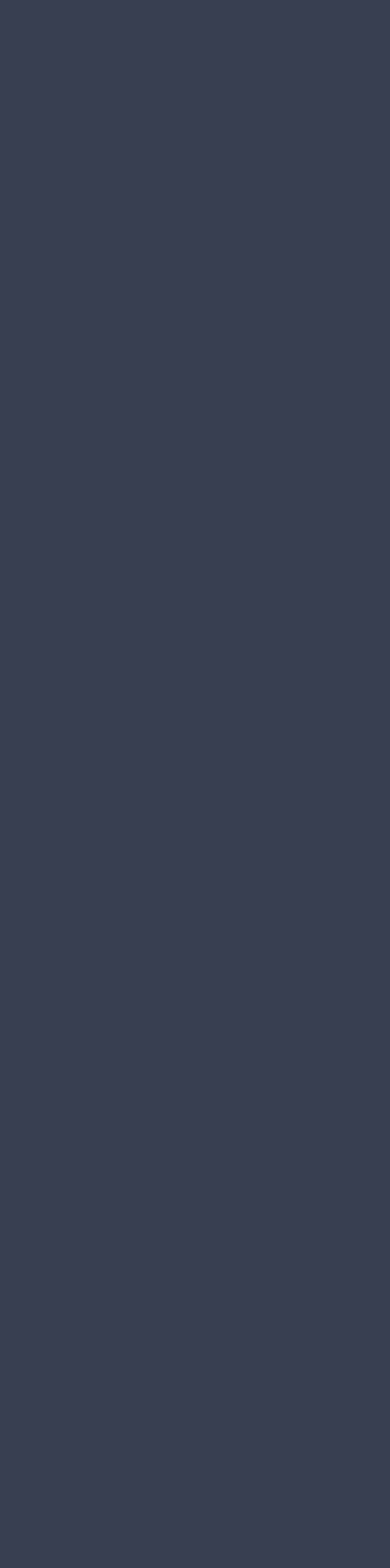
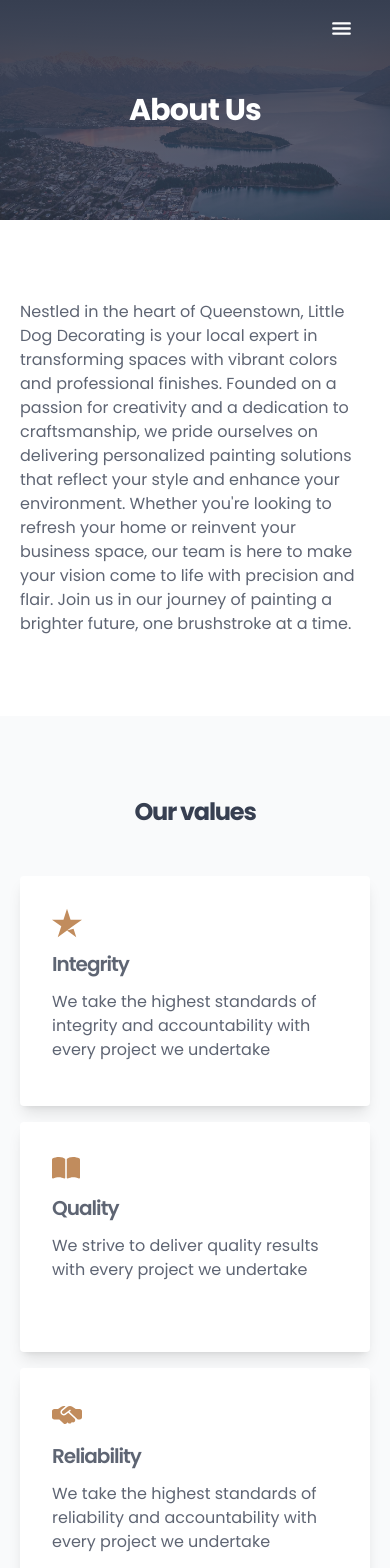
Before and after one commit to BradleyHam/little-dog-decorating, a Next.js app: page /about in a window 390 px wide. Shown: the top 1568 px of the page. Before the commit the page ends 844 px from the top, so only its background shows below. Built offline with nearby package versions, Linux system fonts and the light colour scheme.

Commit message:
mobile nav component memoized so as to not re render wwhen page is at the top

```diff
--- a/app/HomeComponents/Faq.js
+++ b/app/HomeComponents/Faq.js
@@ -26,7 +26,7 @@ const FAQ = () => {
   };
 
   return (
-    <div className="lg:max-w-[70%] container mx-auto p-5 pb-0 pt-28">
+    <div className="lg:max-w-[70%] container mx-auto p-5  py-[80px] bg-gray-50">
       <h2 className="text-2xl font-bold mb-12 text-center tracking-tight font-poppins text-brand-blue">Frequently asked questions</h2>
       {faqData.map((faq, index) => (
         <div onClick={() => toggleFAQ(index)} key={index} className="mb-4 cursor-pointer">
--- a/app/HomeComponents/ServiceText.tsx
+++ b/app/HomeComponents/ServiceText.tsx
@@ -5,7 +5,7 @@ import Link from "next/link";
 export default function ServiceText({heading, bulletPoints}: {heading: string, bulletPoints: string[]}) {
     return (
         <>
-            <div className='lg:w-1/3 bg-brand-blue h-[300px] p-6 flex flex-col justify-between'>
+            <div className='lg:w-1/3 bg-brand-blue  p-6 flex flex-col justify-between'>
             <div className='top-content'>
             <h3 className="text-white">{heading}</h3>
             <ul className='list-disc list-inside text-white list-none pt-2 space-y-1 font-lato'>
--- a/app/SiteComponents/ButtonCta.tsx
+++ b/app/SiteComponents/ButtonCta.tsx
@@ -1,7 +1,6 @@
 // ButtonCta.js
 import { LuPaintbrush } from 'react-icons/lu';
-import { useModal } from './ModalClientManager';
-
+import { useModal } from '@/app/SiteComponents/ModalClientManager';
 const ButtonCta = ({ text }: { text:string }) => {
   const { handleOpenModal } = useModal();
 
--- a/app/SiteComponents/ButtonSeeMore.tsx
+++ b/app/SiteComponents/ButtonSeeMore.tsx
@@ -2,7 +2,7 @@ import { FaArrowRightLong } from "react-icons/fa6";
 
 export default function ButtonSeeMore() {
     return (
-        <div className='see-more text-white font-poppins flex items-center space-x-2'>
+        <div className='see-more text-white font-poppins flex items-center space-x-2 mt-[40px]'>
             <a href='#'>See Our Projects</a>
             <FaArrowRightLong />
         </div>
--- a/app/SiteComponents/MobileNav.tsx
+++ b/app/SiteComponents/MobileNav.tsx
@@ -1,5 +1,3 @@
-// MobileNav.js
-
 'use client'
 import React, { useEffect, useRef } from 'react';
 import ButtonCta from './ButtonCta';
@@ -20,7 +18,7 @@ const MobileNav: React.FC<MobileNavProps> = ({ open, onClose, handleToggle }) =>
     useEffect(() => {
         const tl = gsap.timeline({ onComplete: onClose });
 
-        if (open ) {
+        if (open) {
             tl.fromTo(mobileNavRef.current, { y: -650 }, { duration: 0.5, y: 0, ease: "power1.out" })
               .to(listItemRefs.current, { opacity: 1, y: 0, duration: 0.5, stagger: 0.1, ease: "power1.out" }, "-=0.3")
               .to(buttonRef.current, { opacity: 1, y: 0, duration: 0.5, ease: "power1.out" }, "-=0.3");
@@ -49,4 +47,4 @@ const MobileNav: React.FC<MobileNavProps> = ({ open, onClose, handleToggle }) =>
     );
 };
 
-export default MobileNav;
+export default React.memo(MobileNav);
--- a/app/SiteComponents/Navbar.tsx
+++ b/app/SiteComponents/Navbar.tsx
@@ -1,28 +1,28 @@
 'use client'
-import { useState, useEffect } from 'react';
+import { useState, useEffect, useCallback } from 'react';
 import Link from 'next/link';
 import ButtonCta from "./ButtonCta";
 import { IoClose, IoMenu } from 'react-icons/io5';
+import Image from 'next/image';
 import MobileNav from './MobileNav';
-import Image from 'next/image';
 
 export default function Navbar() {
     const [open, setOpen] = useState(false);
     const [isAnimating, setIsAnimating] = useState(false);
     const [isScrolled, setIsScrolled] = useState(false);
 
-    const handleToggle = () => {
+    const handleToggle = useCallback(() => {
         if (open) {
             setIsAnimating(true);
             setOpen(false);
         } else {
             setOpen(true);
         }
-    };
+    }, [open]);
 
-    const handleAnimationEnd = () => {
+    const handleAnimationEnd = useCallback(() => {
         setIsAnimating(false);
-    };
+    }, []);
 
     useEffect(() => {
         const handleScroll = () => {
@@ -39,8 +39,10 @@ export default function Navbar() {
         };
     }, []);
 
+    const renderMobileNav = open || isAnimating;
+
     return (
-        <div className={`navbar w-screen top-0 right-0 left-0 fixed z-50 transition-colors duration-300 ${isScrolled ? 'bg-brand-blue' : 'bg-transparent'} py-4`}>
+        <div className={`navbar w-screen top-0 right-0 left-0 fixed z-50 transition-colors duration-300 ${isScrolled ? 'bg-brand-blue' : 'bg-transparent'} lg:py-4`}>
             <div className="container px-[20px] mx-auto flex flex-row justify-end items-center text-white">
                 <div onClick={handleToggle} className="hamburger-container cursor-pointer lg:hidden z-30 top-4 left-4 pt-4 pr-4 pb-4">
                     {open ? <IoClose size={25} /> : <IoMenu size={25} />}
@@ -48,7 +50,8 @@ export default function Navbar() {
                 <div className="logo hidden lg:block translate-y-2 p-4 rounded-full absolute left-[40px] translate-y-[20px]">
                     <Image src={'/images/ldd-logo.png'} alt="logo" width={100} height={60} />
                 </div>
-                {(open || isAnimating) && (
+
+                {renderMobileNav && (
                     <MobileNav open={open} onClose={handleAnimationEnd} handleToggle={handleToggle} />
                 )}
 
--- a/app/about/AboutComponents/Values.tsx
+++ b/app/about/AboutComponents/Values.tsx
@@ -12,29 +12,29 @@ const values = [
     {
         value: 'Integrity',
         description: 'We take the highest standards of integrity and accountability with every project we undertake',
-        icon: <SiTrustpilot color='orange' size={iconSize}/>
+        icon: <SiTrustpilot color='#C18C5D' size={iconSize}/>
     },
     {
         value: 'Quality',
         description: 'We strive to deliver quality results with every project we undertake',
-        icon: <FaBookOpen color='orange' size={28}/>
+        icon: <FaBookOpen color='#C18C5D' size={28}/>
     },
     {
         value: 'Reliability',
         description: 'We take the highest standards of reliability and accountability with every project we undertake',
-        icon: <FaHandshakeSimple color='orange' size={iconSize}/>
+        icon: <FaHandshakeSimple color='#C18C5D' size={iconSize}/>
     },
     {
         value: 'Trust',
         description: 'We take the highest standards of trust and accountability with every project we undertake',
-        icon: <SiTrustpilot color='orange' size={30}/>
+        icon: <SiTrustpilot color='#C18C5D' size={30}/>
     }
 ]
 export default function Values(){
     return(
         <div className="bg-gray-50">
             <div className="flex flex-col items-center px-5 container mx-auto py-[80px] ">
-                <h2 className="text-3xl font-black text-brand-blue tracking-tighter">Our values</h2>
+                <h2 className="text-2xl font-bold text-brand-primary tracking-tighter">Our values</h2>
                 <div className="values flex flex-col  items-center  pt-12 w-full lg:flex-row space-y-4 lg:space-y-0">
                    { values.map((value, index) => <Value key={index} value={value.value} description={value.description} icon={value.icon}/>) }
 
--- a/app/about/page.tsx
+++ b/app/about/page.tsx
@@ -6,15 +6,18 @@ import AboutSection from "./AboutComponents/AboutSection";
 import Values from "./AboutComponents/Values";
 import TopBanner from "../SiteComponents/TopBanner";
 import FooterBanner from "../SiteComponents/FooterBanner";
+import ModalClientManager from "@/app/SiteComponents/ModalClientManager";
 export default function About() {
     return (
-    <main className=" text-brand-blue">
-        {/* <Navbar />
+    <main className=" text-brand-primary">
+      <ModalClientManager>
+        <Navbar />
         <TopBanner heading={"About Us"} />
         <AboutSection />
         <Values />
-        <FooterBanner />
-        <Footer /> */}
+        {/* <FooterBanner /> */}
+        <Footer />
+      </ModalClientManager>
       </main>
     )
 }
--- a/app/page.tsx
+++ b/app/page.tsx
@@ -33,7 +33,7 @@ export default function Home() {
         <Services />
         <ProcessSection />
         <Testimonials />
-        {/* <Faq /> */}
+        <Faq />
         <Contact />
       <Footer />
       </ModalClientManager>
--- a/app/projects/ProjectCard.tsx
+++ b/app/projects/ProjectCard.tsx
@@ -37,7 +37,9 @@ export default function ProjectCard({title, smallImage, mediumImage, largeImage,
         </Link>
         <div className="card-description-row mt-4 flex justify-between items-center">
           <h2 className="text-base font-regular tracking">{title}</h2>
-          <FaArrowRightLong size={22} color='#0F122F'/>
+          <div className="bg-brand-secondary p-2">
+            <FaArrowRightLong size={22} color='white'/>
+          </div>
         </div>
 
         </div>
```
